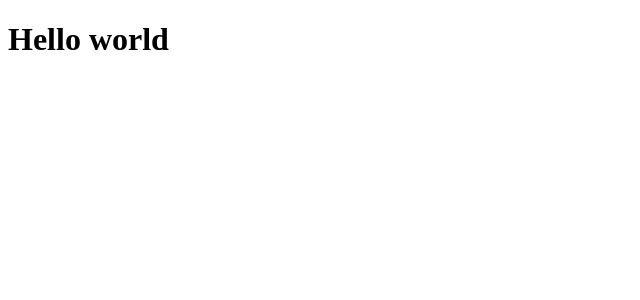
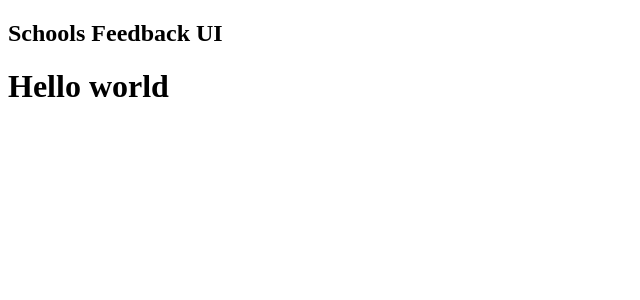
Before and after one commit to stefanintech/feedback-app, a React (Create React App) app: page / in a window 1280 px wide. Shown: the top 300 px of the page, without its empty margins (0-640 px from the left). Built offline with nearby package versions, Linux system fonts and the light colour scheme.

Commit message:
add proptype for header

```diff
--- a/src/App.js
+++ b/src/App.js
@@ -1,8 +1,13 @@
+import Header from "./components/Header"
+
 function App() {
     return (
-        <div>
-            <h1>Hello world</h1>
-        </div>
+        <>
+            <Header />
+            <div className="container">
+                <h1>Hello world</h1>
+            </div>
+        </>
     )
 }
 
--- a/src/components/Header.jsx
+++ b/src/components/Header.jsx
@@ -1,11 +1,21 @@
-function Header() {
+import PropTypes from 'prop-types'
+
+function Header({ text }) {
   return (
     <header>
         <div className="container">
-            <h2>Schools Feedback UI</h2>
+            <h2>{text}</h2>
         </div>
     </header>
   )
 }
 
+Header.defaultProps = {
+    text: 'Schools Feedback UI',
+}
+
+Header.propTypes = {
+    text: PropTypes.string,
+}
+
 export default Header
```
